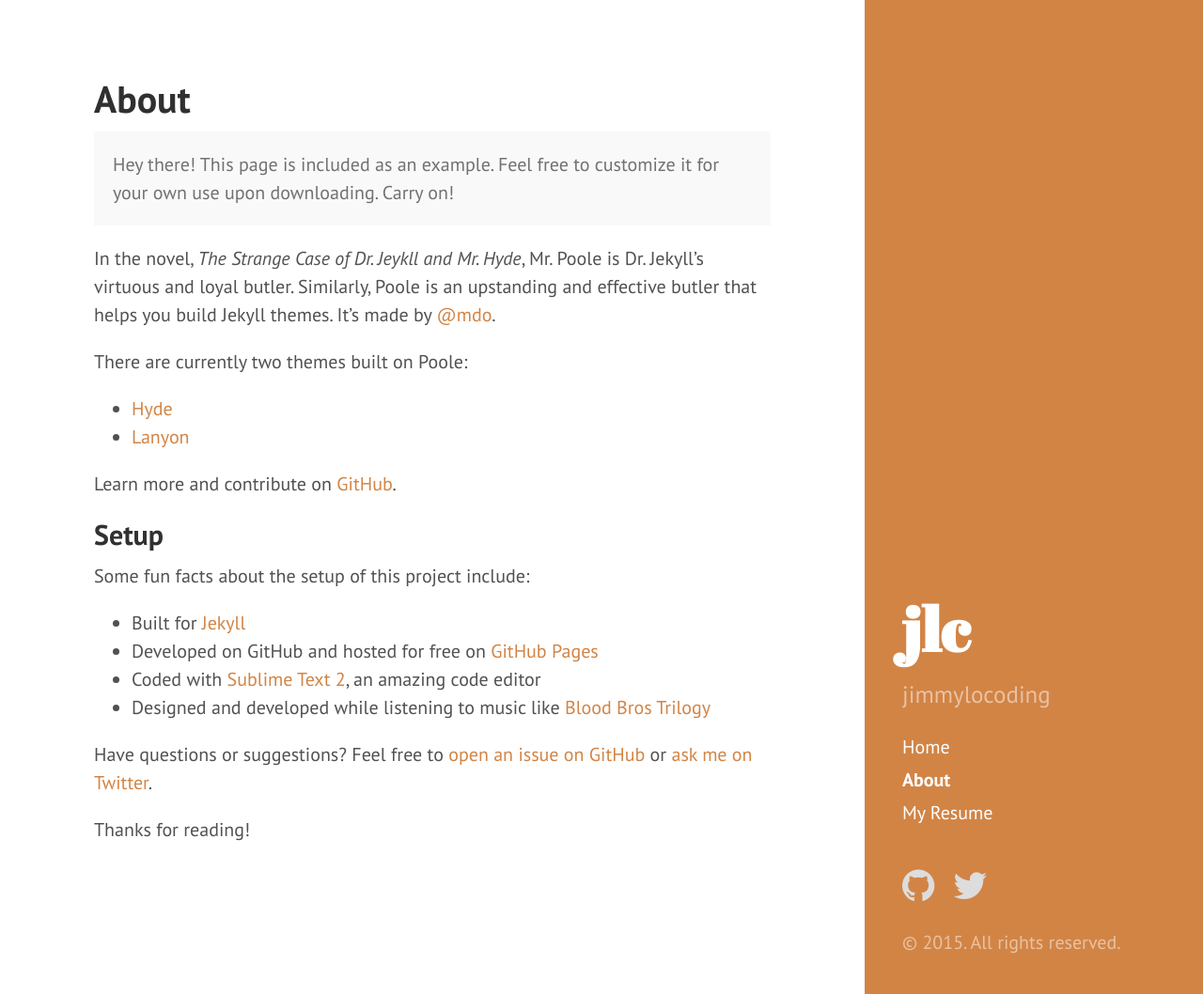
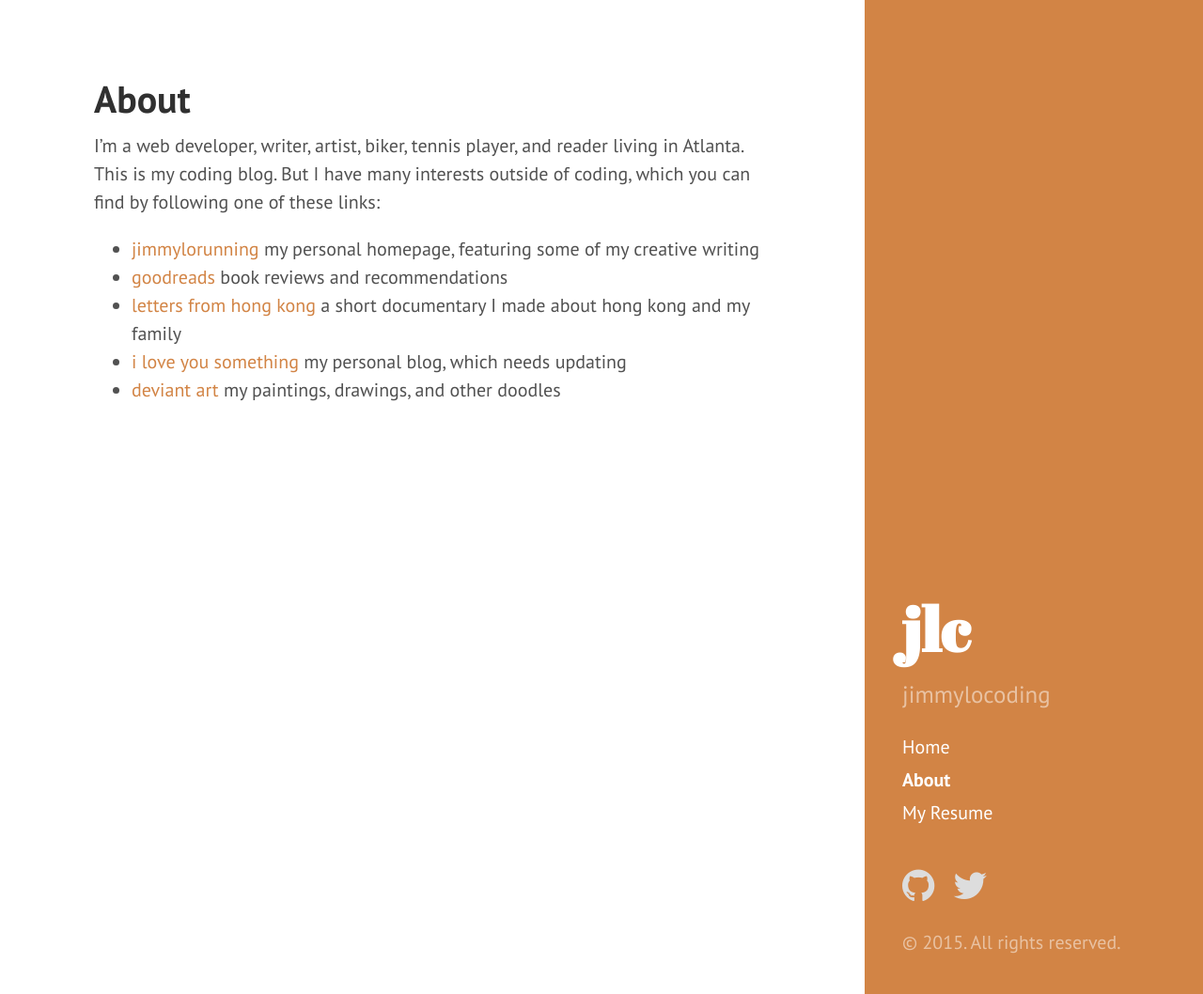
Before and after one commit to jimmylorunning/jimmylocoding.com, a Jekyll site: the page built from about.md, in a window 1280 px wide and 1058 px high. Shown: the whole window at 94% size. Built offline with Jekyll 4.4.1, drawn with Linux system fonts in a browser that asks for light colours; nearby versions of some CDN libraries; Markdown is read by kramdown in place of the engine named in the settings.

Commit message:
Update about page

```diff
--- a/about.md
+++ b/about.md
@@ -3,28 +3,10 @@ layout: page
 title: About
 ---
 
-<p class="message">
-  Hey there! This page is included as an example. Feel free to customize it for your own use upon downloading. Carry on!
-</p>
+I'm a web developer, writer, artist, biker, tennis player, and reader living in Atlanta. This is my coding blog. But I have many interests outside of coding, which you can find by following one of these links:
 
-In the novel, *The Strange Case of Dr. Jeykll and Mr. Hyde*, Mr. Poole is Dr. Jekyll's virtuous and loyal butler. Similarly, Poole is an upstanding and effective butler that helps you build Jekyll themes. It's made by [@mdo](https://twitter.com/mdo).
-
-There are currently two themes built on Poole:
-
-* [Hyde](http://hyde.getpoole.com)
-* [Lanyon](http://lanyon.getpoole.com)
-
-Learn more and contribute on [GitHub](https://github.com/poole).
-
-## Setup
-
-Some fun facts about the setup of this project include:
-
-* Built for [Jekyll](http://jekyllrb.com)
-* Developed on GitHub and hosted for free on [GitHub Pages](https://pages.github.com)
-* Coded with [Sublime Text 2](http://sublimetext.com), an amazing code editor
-* Designed and developed while listening to music like [Blood Bros Trilogy](https://soundcloud.com/maddecent/sets/blood-bros-series)
-
-Have questions or suggestions? Feel free to [open an issue on GitHub](https://github.com/poole/issues/new) or [ask me on Twitter](https://twitter.com/mdo).
-
-Thanks for reading!
+- [jimmylorunning](http://jimmylorunning.com) my personal homepage, featuring some of my creative writing
+- [goodreads](http://goodreads.com/jimmylorunning) book reviews and recommendations
+- [letters from hong kong](http://www.youtube.com/watch?v=AUmjc7j2y7Q) a short documentary I made about hong kong and my family
+- [i love you something](http://iloveyousomething.com) my personal blog, which needs updating
+- [deviant art](http://jimmylorunning.deviantart.com/) my paintings, drawings, and other doodles
```
